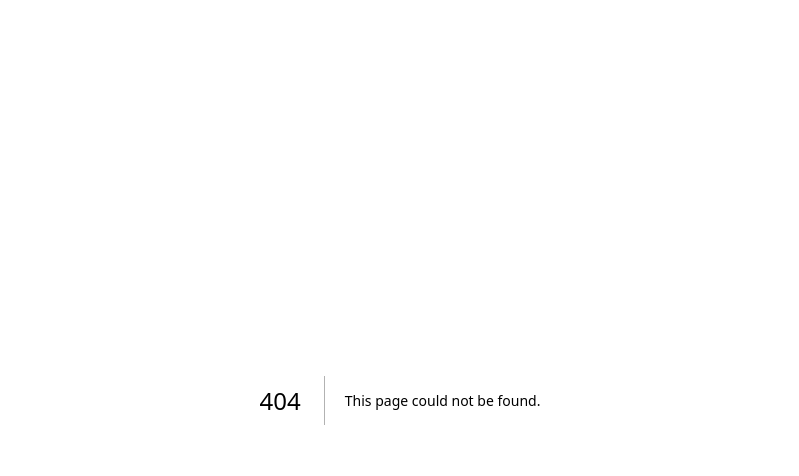
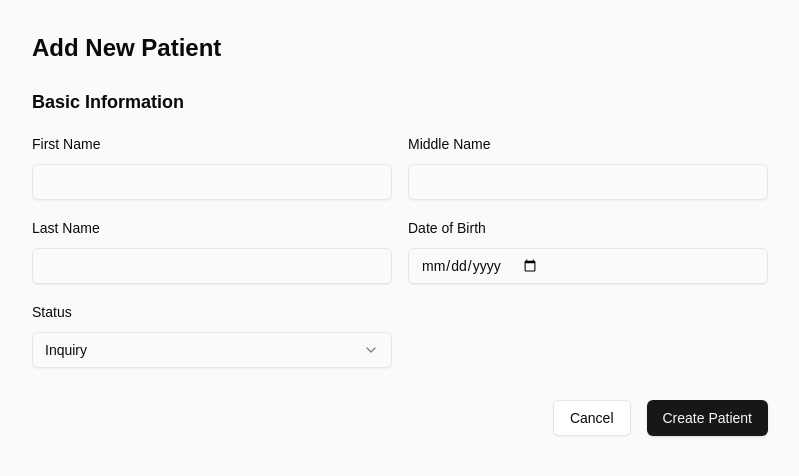
Before and after one commit to imccorve/provider-dashboard, a Next.js app in the folder client/: page /add in a window 1280 px wide. Before the commit this address had no page. Shown: the top 476 px of the page, without its empty margins (240-1039 px from the left). Built offline with nearby package versions, Linux system fonts and the light colour scheme.

Commit message:
Add add patient page

```diff
--- a/client/package.json
+++ b/client/package.json
@@ -10,8 +10,10 @@
   },
   "dependencies": {
     "@radix-ui/react-dialog": "^1.1.2",
+    "@radix-ui/react-label": "^2.1.0",
     "@radix-ui/react-select": "^2.1.2",
     "@radix-ui/react-slot": "^1.1.0",
+    "@shadcn/ui": "^0.0.4",
     "class-variance-authority": "^0.7.1",
     "clsx": "^2.1.1",
     "lucide-react": "^0.468.0",
--- /dev/null
+++ b/client/src/app/add/page.tsx
@@ -0,0 +1,72 @@
+"use client";
+
+import { useRouter } from "next/navigation";
+import { Button } from "@/components/ui/button";
+import { usePatientForm } from "@/hooks/usePatientForm";
+import { PatientFormFields } from "@/components/patient-form-field";
+import { useSWRConfig } from "swr";
+
+export default function AddPatient() {
+  const router = useRouter();
+  const { mutate } = useSWRConfig();
+
+  const {
+    formData,
+    setFormData,
+    resetForm,
+  } = usePatientForm();
+
+  const handleChange = (e) => {
+    setFormData((prev) => ({ ...prev }));
+  };
+
+  const handleSubmit = async (e) => {
+    e.preventDefault();
+
+
+    const dataToSubmit = {
+      ...formData,
+    };
+
+    try {
+      const response = await fetch("http://localhost:8000/api/patients/", {
+        method: "POST",
+        headers: { "Content-Type": "application/json" },
+        body: JSON.stringify(dataToSubmit),
+      });
+
+      if (response.ok) {
+        resetForm();
+        await mutate("http://localhost:8000/api/patients/");
+      }
+    } catch (error) {
+      console.error("Error:", error);
+    }
+  };
+
+  return (
+    <div className="min-h-screen bg-gray-50">
+      <div className="max-w-3xl mx-auto px-4 py-8">
+        <h1 className="text-2xl font-bold mb-6">Add New Patient</h1>
+
+        <form onSubmit={handleSubmit} className="space-y-8">
+          <PatientFormFields
+            formData={formData}
+            handleChange={handleChange}
+          />
+
+          <div className="flex justify-end gap-4">
+            <Button
+              type="button"
+              variant="outline"
+              onClick={() => router.push("/")}
+            >
+              Cancel
+            </Button>
+            <Button type="submit">Create Patient</Button>
+          </div>
+        </form>
+      </div>
+    </div>
+  );
+}
--- a/client/src/app/page.tsx
+++ b/client/src/app/page.tsx
@@ -1,5 +1,6 @@
 "use client";
 
+import Link from "next/link";
 import { useState } from "react";
 import useSWR from "swr";
 import { Search } from "lucide-react";
@@ -21,6 +22,7 @@ import {
   } from "@/components/ui/pagination";
 import PatientTable from "@/components/patient-table";
 import { Patient } from "@/types/patient";
+import { Button } from "@/components/ui/button";
 
 interface PaginatedResponse {
     count: number;
@@ -112,6 +114,14 @@ export default function PatientList() {
               <SelectItem value="-last_name">Name Z-A</SelectItem>
             </SelectContent>
           </Select>
+          <div className="flex gap-2">
+              <Link href="/patients/add">
+                <Button variant="default">Add Patient</Button>
+              </Link>
+              <Link href="/settings">
+                <Button variant="default">Settings</Button>
+              </Link>
+            </div>
         </div>
       <PatientTable data={data} />
       </div>
```
